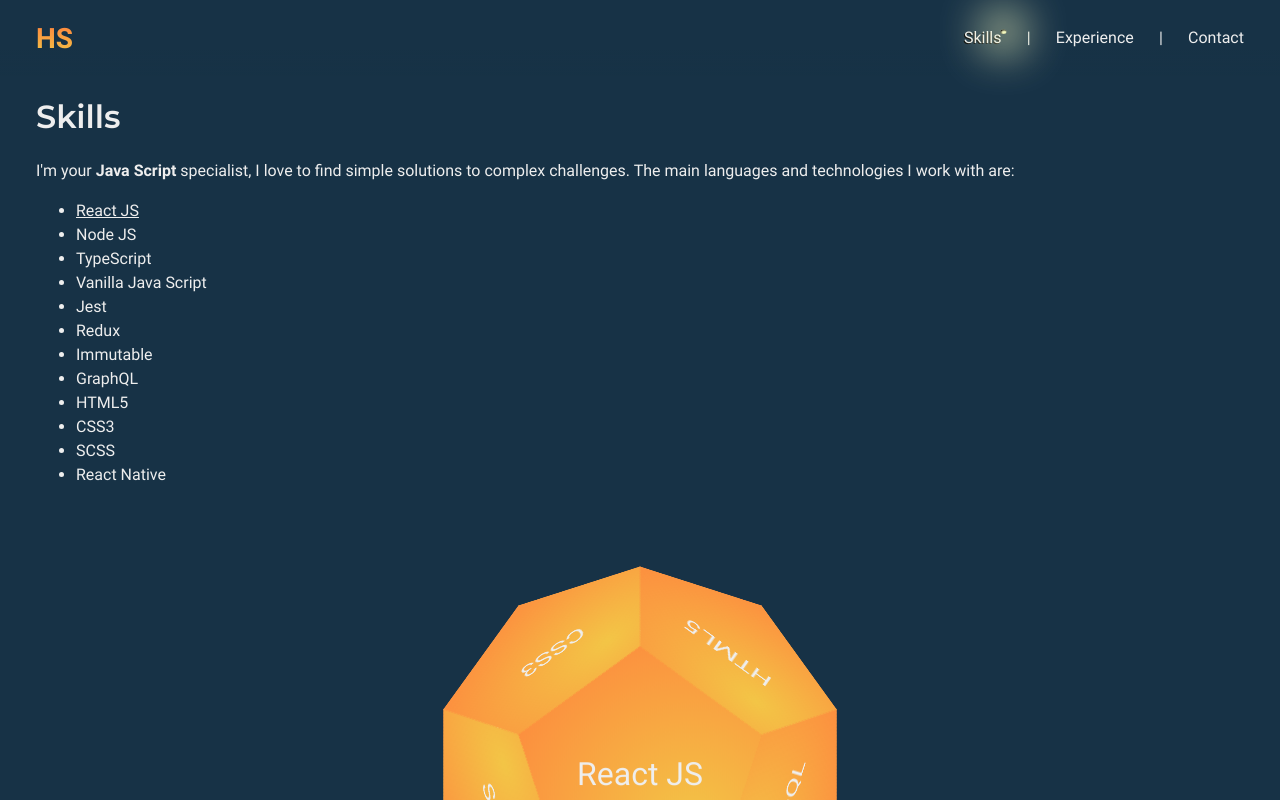
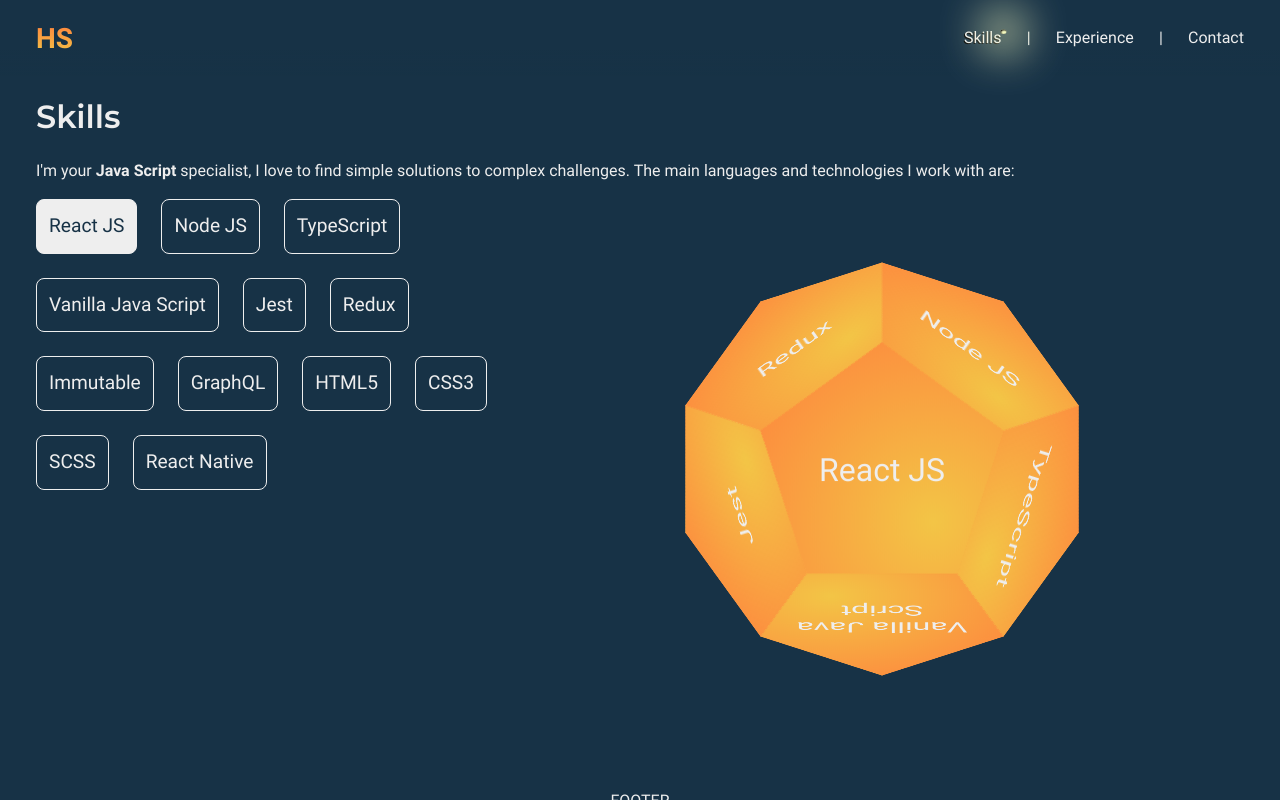
Before and after one commit to harisolaas/harisolaas-personal-portfolio, a Next.js app: page /skills in a window 1280 px wide. Shown: the top 800 px of the page. Built offline with nearby package versions, Linux system fonts and the light colour scheme.

Commit message:
Add base styling to skills tech list.

```diff
--- a/components/dodecahedron.tsx
+++ b/components/dodecahedron.tsx
@@ -7,7 +7,7 @@ import { calculateOptimalPathBetweenDigits } from "../utils/dodecahedron";
 // calculated in rotation angles for axis x and turns for axes, y and z
 // respectively
 const facePositions = [
-  [90, 0, 0],
+  [270, 0, 0],
   [333.435, 0.1, 0],
   [333.435, 0.3, 0],
   [333.435, 0.5, 0],
@@ -18,7 +18,7 @@ const facePositions = [
   [26.565, 0.4, 0.5],
   [26.565, 0.6, 0.5],
   [26.565, 0.8, 0.5],
-  [270, 0, 0],
+  [90, 0, 0],
 ];
 
 const Label = styled.span`
--- a/pages/skills.tsx
+++ b/pages/skills.tsx
@@ -6,6 +6,7 @@ import Main from "../components/styled-main";
 import Text from "../components/styled-text";
 import { defaultText } from "../styles/mixins";
 import Dodecahedron from "../components/dodecahedron";
+import media from "../utils/media-queries";
 
 const technologies = [
   "React JS",
@@ -21,16 +22,41 @@ const technologies = [
   "SCSS",
   "React Native",
 ];
-const List = styled.ul``;
-const ListItem = styled.li<{ active: boolean }>`
+const List = styled.ul`
+  list-style: none;
+  margin: -12px;
+  padding: 0;
+`;
+const ListGrid = styled.div`
+  display: grid;
+  ${media("medium")`
+    grid-template-columns: 40% 60%;
+  `}
+`;
+const ListItem = styled.li`
+  float: left;
+  padding: 12px;
+`;
+const TechButton = styled.button<{ active: boolean }>`
   ${defaultText}
-  line-height: 1.5;
-  text-decoration: ${({ active }) => (active ? "underline" : "none")};
+  background-color: ${({ active, theme }) =>
+    active ? theme.colors.primary : theme.colors.background};
+  border: 1px solid ${({ theme }) => theme.colors.primary};
+  border-radius: 8px;
+  color: ${({ active, theme }) =>
+    active ? theme.colors.background : theme.colors.primary};
+  cursor: pointer;
+  font-size: 1.2rem;
+  padding: 12px;
+  transition: all 0.3s;
+  :hover {
+    box-shadow: 0px 0 5px 0.5px ${({ theme }) => theme.colors.firefly};
+  }
 `;
 
 export default function Skills(): JSX.Element {
   const [activeTechIndex, setActiveTechIndex] = React.useState(0);
-  const handleTechChange = (index) => setActiveTechIndex(index);
+  const handleTechChange = (index: number) => setActiveTechIndex(index);
   return (
     <Layout title="Skills">
       <Main>
@@ -40,23 +66,25 @@ export default function Skills(): JSX.Element {
           simple solutions to complex challenges. The main languages and
           technologies I work with are:
         </Text>
+        <ListGrid>
           <List>
             {technologies.map((technology, index) => (
-            <ListItem
+              <ListItem key={technology}>
+                <TechButton
                   active={index === activeTechIndex}
-              key={technology}
                   onClick={() => handleTechChange(index)}
                 >
                   {technology}
+                </TechButton>
               </ListItem>
             ))}
           </List>
-
           <Dodecahedron
             activeLabelIndex={activeTechIndex}
             labels={technologies}
             onFaceClick={handleTechChange}
           />
+        </ListGrid>
       </Main>
     </Layout>
   );
```
Lines whose indentation alone changed are shown as unchanged.
